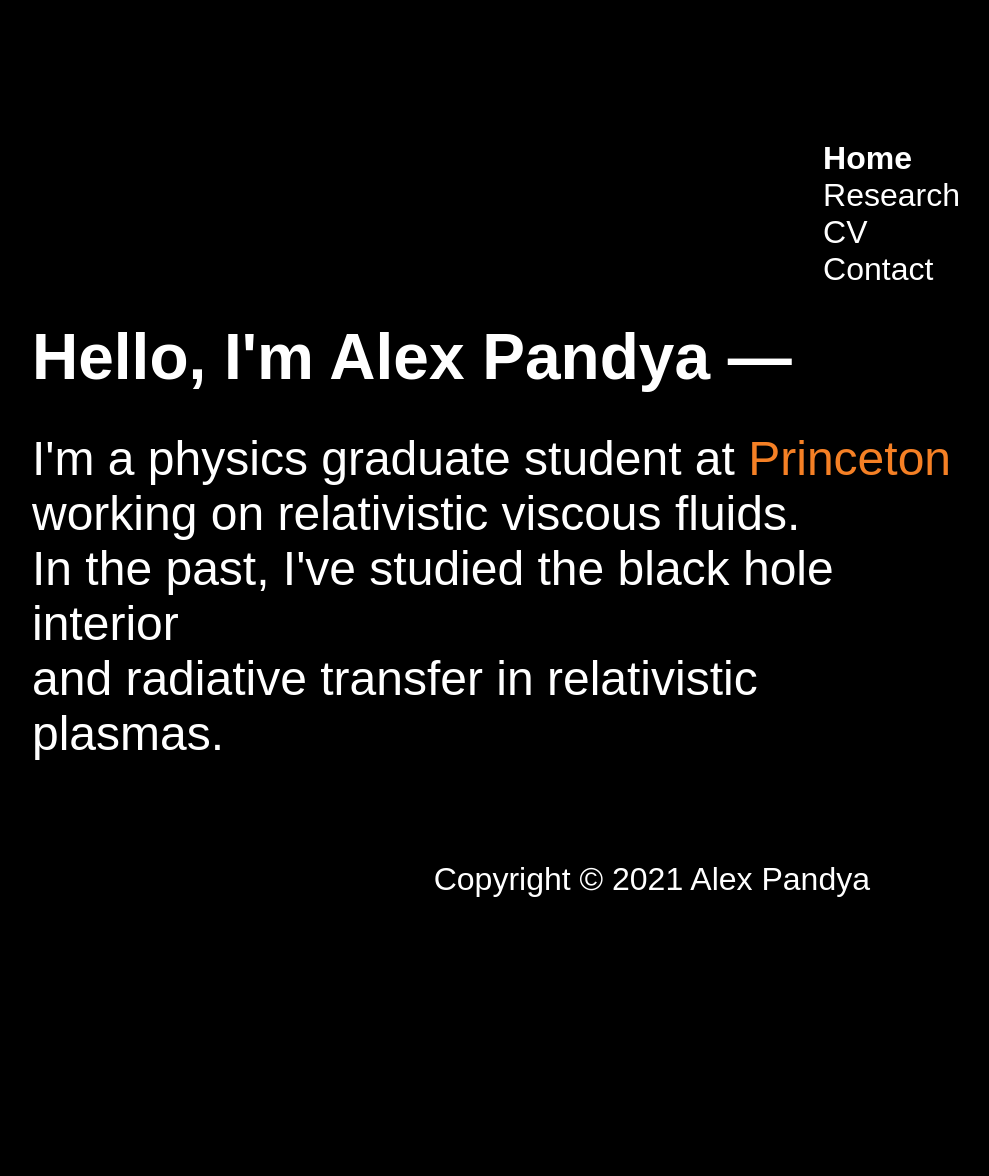
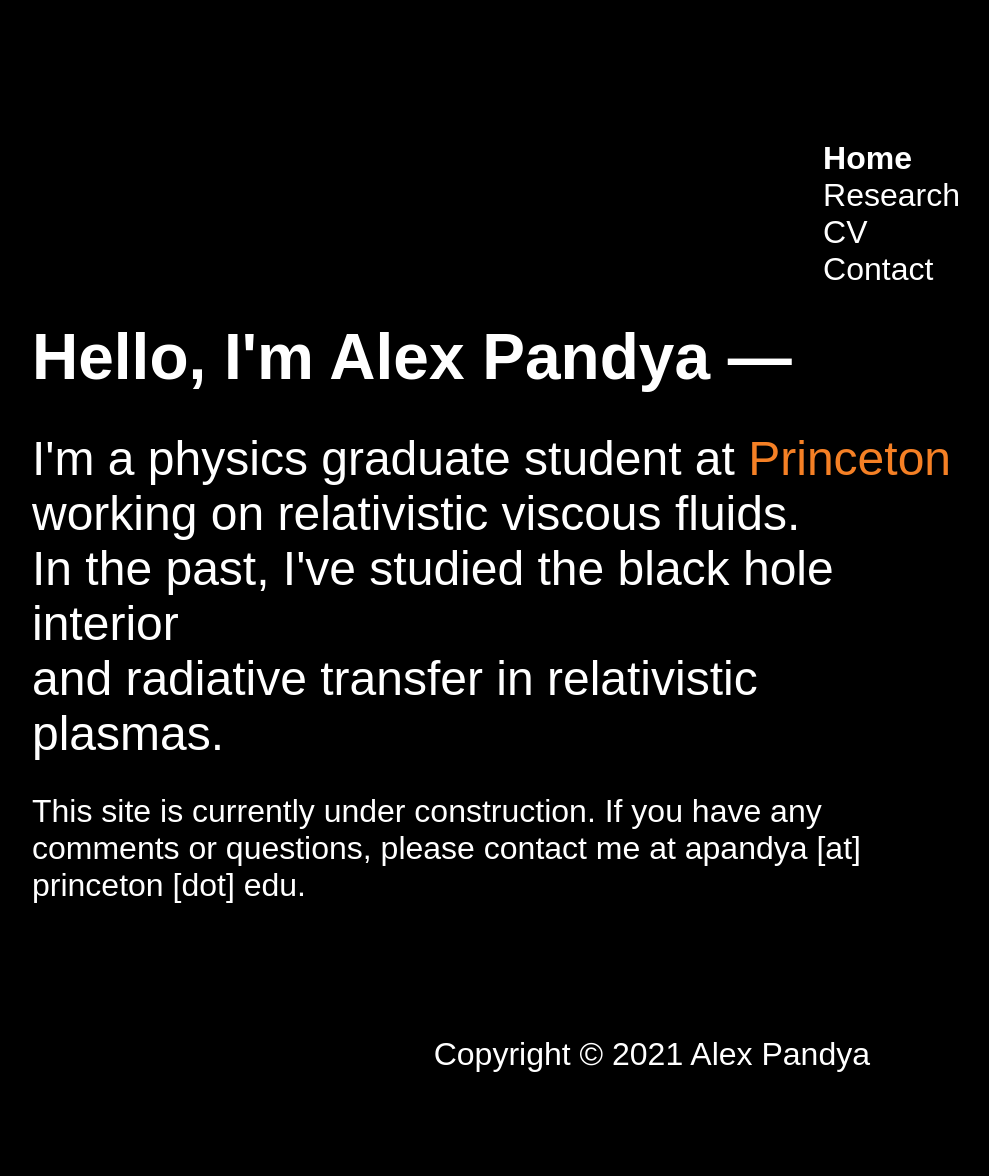
Before and after one commit to aapandy2/website, a plain HTML site: page index.html in a window 1280 px wide. Shown: the whole page, without its empty margins (144-1133 px from the left). Before the commit the page ends 1006 px from the top, so only its background shows below. Drawn offline with Linux system fonts and the light colour scheme.

Commit message:
added a sentence about the site being under construction

```diff
--- a/index.html
+++ b/index.html
@@ -22,6 +22,7 @@
                     working on <a href="">relativistic viscous fluids</a>.  <br>
                     In the past, I've studied the <a href="">black hole interior</a> <br>
                     and <a href="">radiative transfer in relativistic plasmas</a>. </h2>
+                    <p>This site is currently under construction.  If you have any comments or questions, please contact me at apandya [at] princeton [dot] edu. </p>
                 </div>
             </div>
 
```
